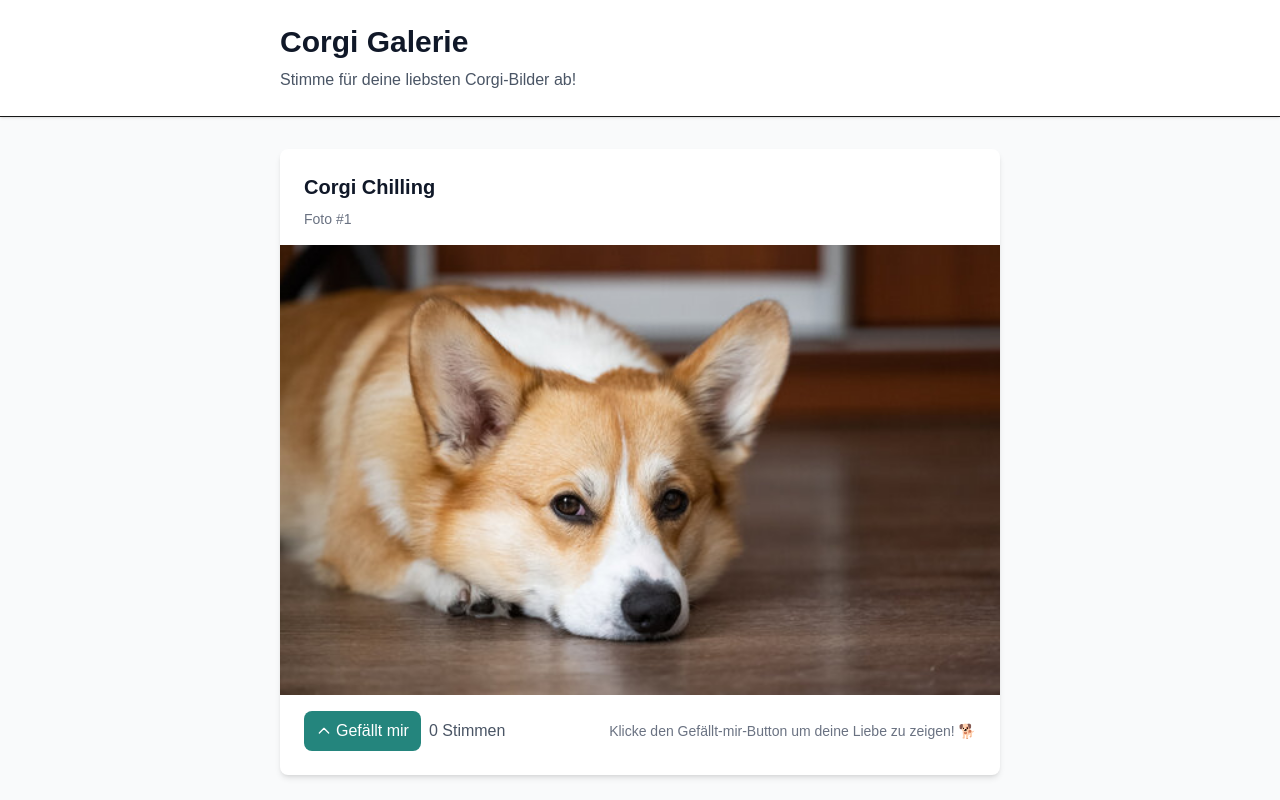
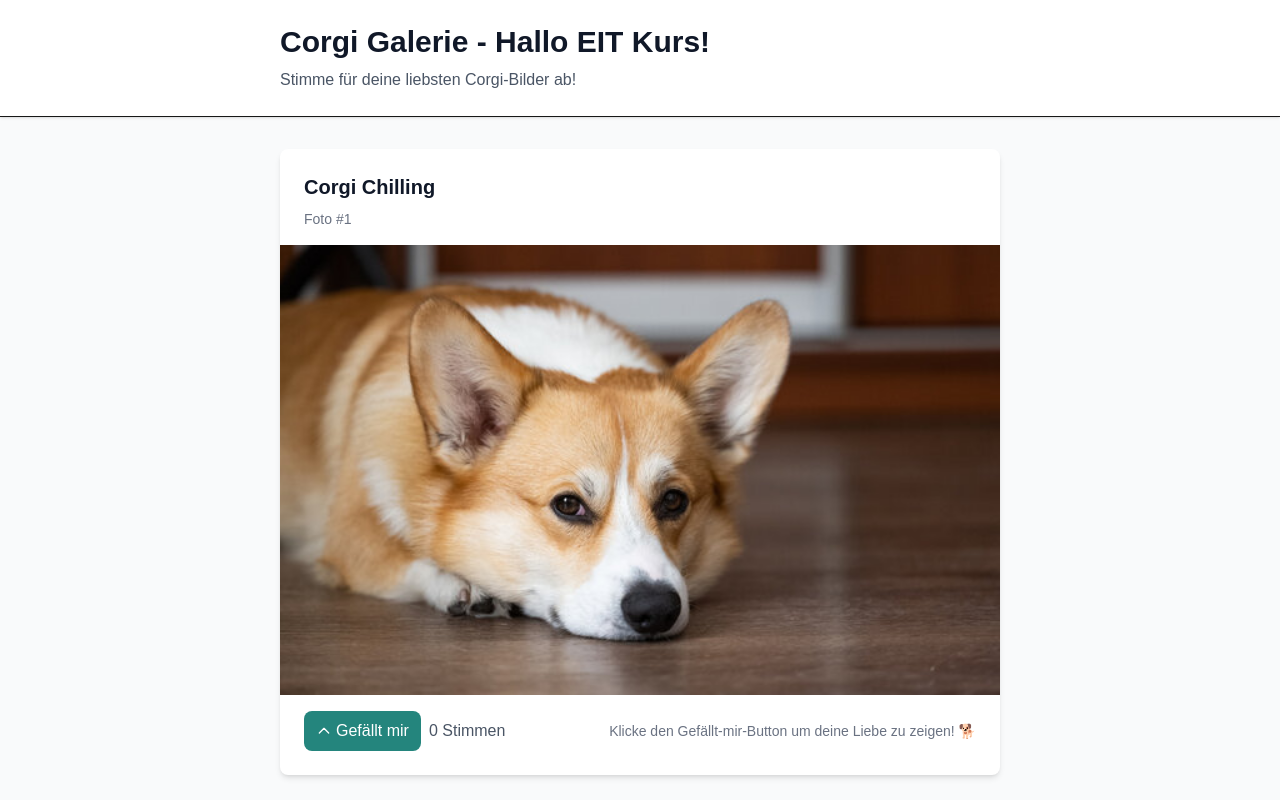
Before and after one commit to Niklas-Mezynski/fh-aachen-argo-kurbernets-fullstack-demo, a Next.js app: page / in a window 1280 px wide. Shown: the top 800 px of the page. Built offline with nearby package versions, Linux system fonts and the light colour scheme.

Commit message:
Update page header

```diff
--- a/src/app/page.tsx
+++ b/src/app/page.tsx
@@ -12,7 +12,10 @@
       {/* Header */}
       <header className="bg-white shadow-sm border-b">
         <div className="max-w-3xl mx-auto px-6 py-6">
-          <h1 className="text-3xl font-bold text-gray-900">Corgi Galerie</h1>
+          <h1 className="text-3xl font-bold text-gray-900">
+            {/* Corgi Galerie */}
+            Corgi Galerie - Hallo EIT Kurs!
+          </h1>
           <p className="text-gray-600 mt-2">
             Stimme für deine liebsten Corgi-Bilder ab!
           </p>
```
